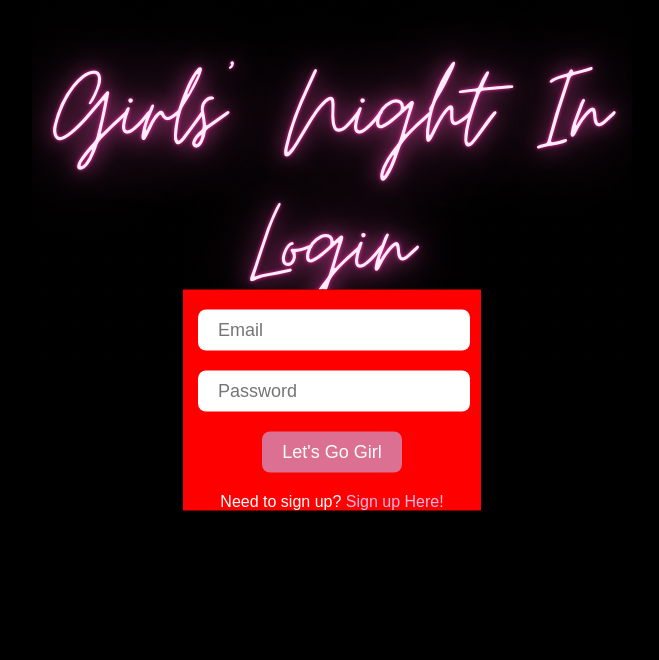
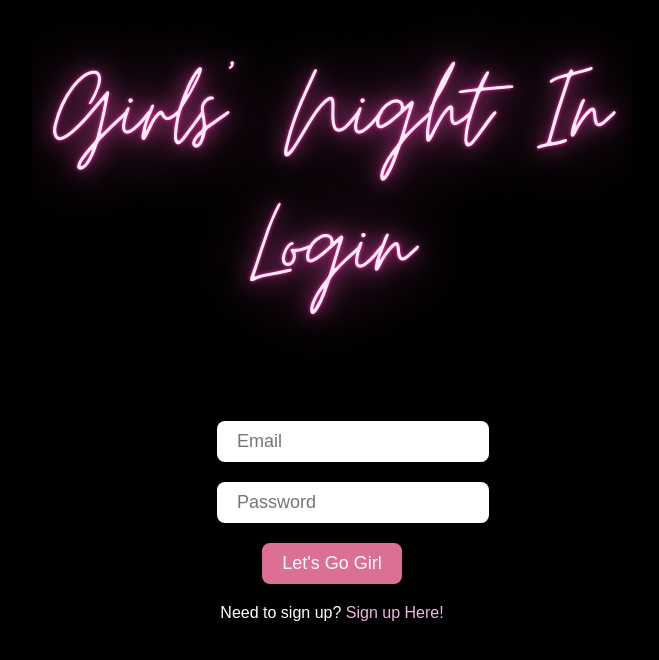
Before and after one commit to onomatopoetica/girls-night-in, a React (Create React App) app in the folder client/: page /login in a window 1280 px wide. Shown: the top 660 px of the page, without its empty margins (308-967 px from the left). Built offline with nearby package versions, Linux system fonts and the light colour scheme; no server answers.

Commit message:
adjusted position of buttons on login page

```diff
--- a/client/src/index.css
+++ b/client/src/index.css
@@ -52,17 +52,12 @@ section {
 }
 
 .loginPage {
-	position: fixed;
+	position: relative;
 	background: black;
+	top: 0px;
 	border-radius: 6px;
 	margin: 20px auto 0;
 	width: 298px;
-	margin: 0;
-  	position: absolute;
-  	top: 50%;
-  	left: 50%;
-  	-ms-transform: translate(-50%, -50%);
-  	transform: translate(-50%, -50%);
 	display: block;
   	justify-content: center;
   	align-items: center;
@@ -70,9 +65,8 @@ section {
 
 form {
 	position: relative;
-	/* align-self: center;
-	margin-top: 350px; */
-	background-color: red;
+	align-self: center;
+	top: 0px;
 	height:100%;
 	width: 100%;
 	margin: 0;
@@ -86,12 +80,6 @@ form {
 	height: 257px;
 	margin: 20px auto 0;
 	width: 298px;
-	margin: 0;
-  	position: absolute;
-  	top: 50%;
-  	left: 50%;
-  	-ms-transform: translate(-50%, -50%);
-  	transform: translate(-50%, -50%);
 	display: flex;
   	justify-content: center;
   	align-items: center;
@@ -307,23 +295,9 @@ form {
 }
 
 .loginBtn {
-	display: block;
-	padding: 10px 20px;
-	font-size: 18px;
-	font-weight: 400;
-	background: palevioletred;
-	color: #FFF;
-	border-radius: 8px;
-	border: none;
-	outline: none;
-	appearance: none;
-	cursor: pointer;
-	transition: 0.4s ease-out;
-}
-
-.loginBtn {
 	display: inline-block;
 	padding: 10px 20px;
+	align-items: center;
 	font-size: 18px;
 	font-weight: 400;
 	background: white;
@@ -335,7 +309,7 @@ form {
 	cursor: pointer;
 	transition: 0.4s ease-out;
 	margin-top: 20px;
-	margin-left: 15px;
+	margin-left: 34px;
 }
 
 .loginBtn:focus {
```
